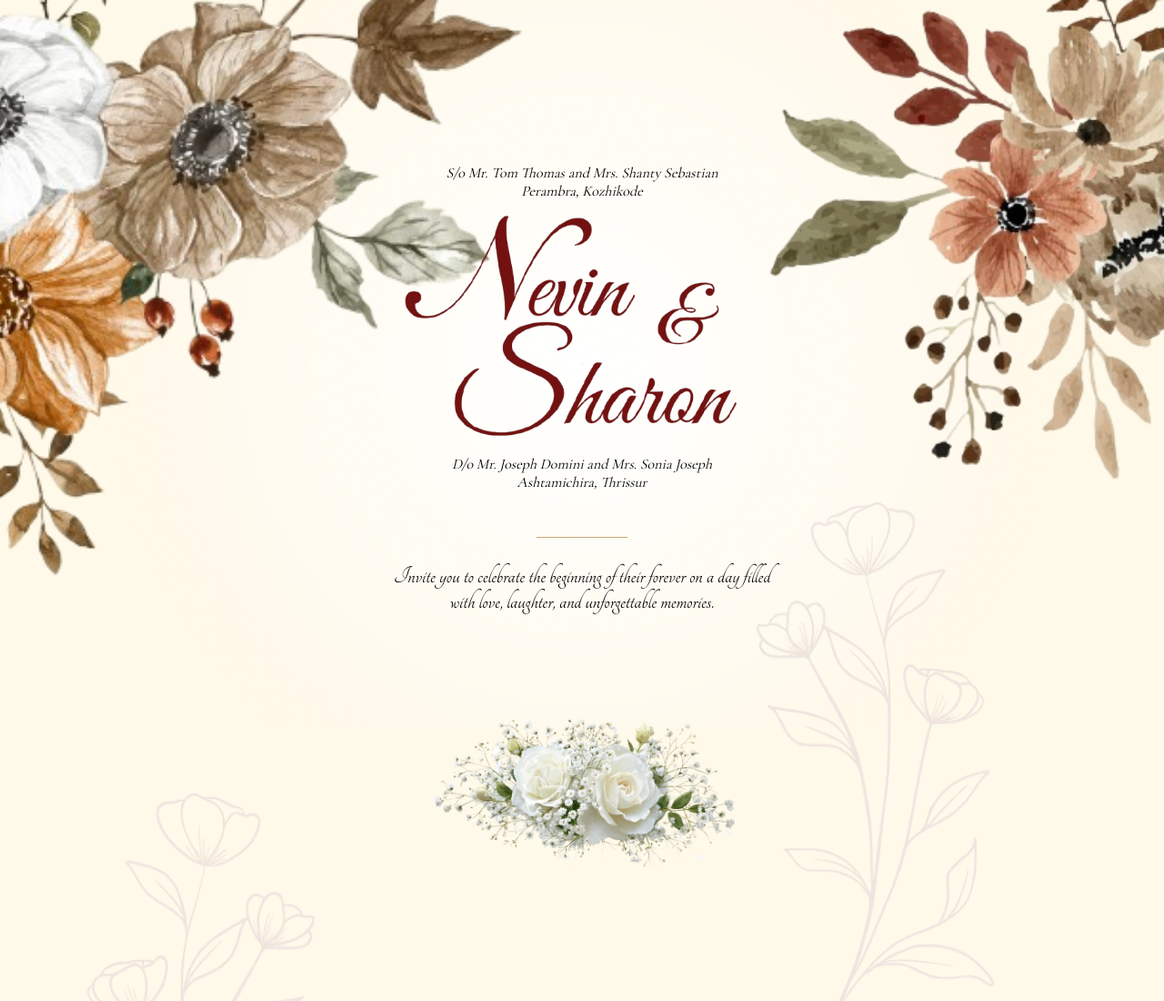
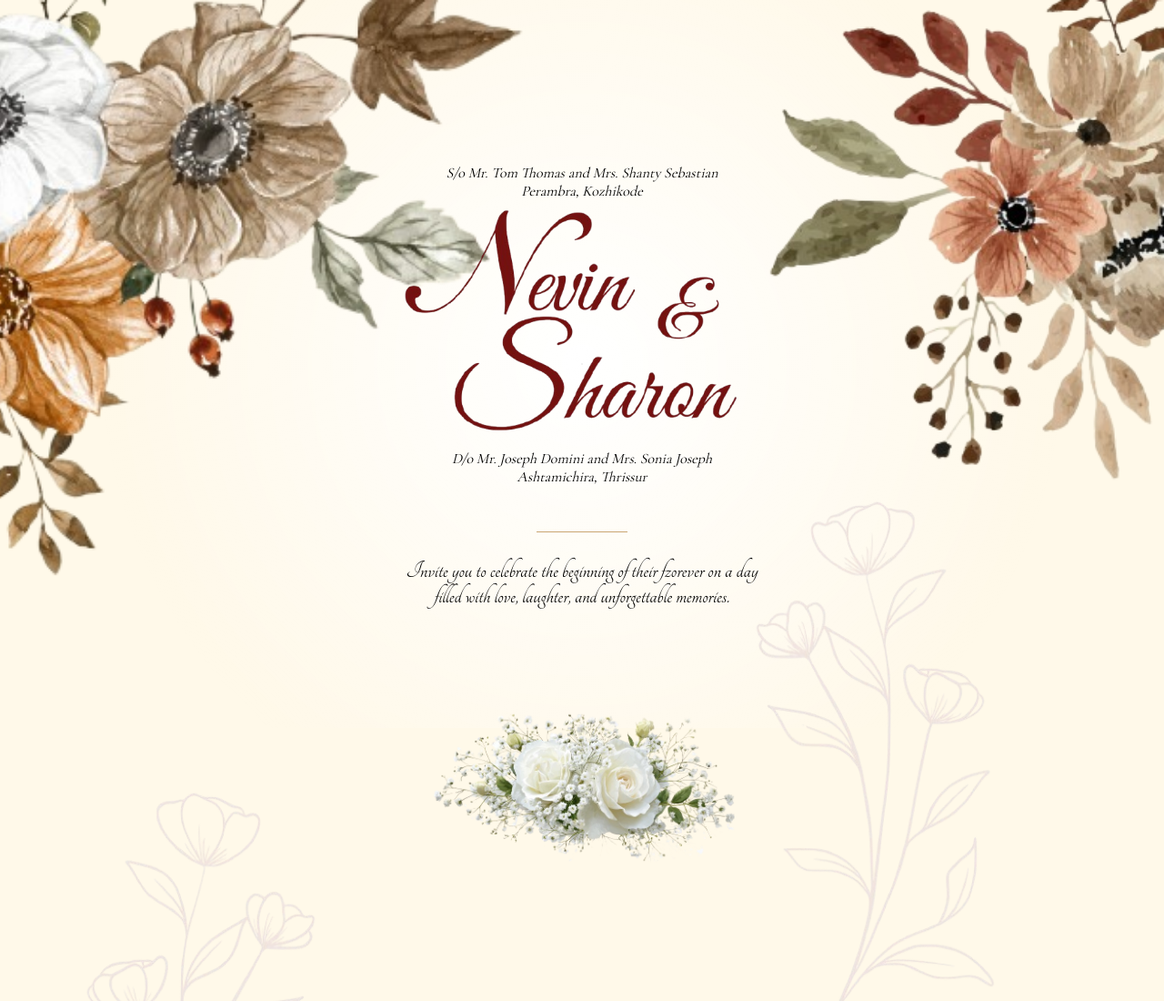
Before and after one commit to Nevin-Sharon/hi, a plain HTML site: page index.html in a window 1280 px wide. Shown: the top 1100 px of the page at 91% size. Drawn offline with nearby package versions, Linux system fonts and the light colour scheme; a web font is replaced by a local one.

Commit message:
Add files via upload

```diff
--- a/index.html
+++ b/index.html
@@ -28,15 +28,14 @@
 
     <!-- 💍 HERO -->
     <section class="hero reveal show">
-      <p class="subline reveal">S/o Mr. Tom Thomas and Mrs. Shanty Sebastian<br>
-        Perambra, Kozhikode</p>
-
+      <p class="subline reveal">S/o Mr. Tom Thomas and Mrs. Shanty Sebastian <br></p>
+      <p class="subline-1 reveal">Perambra, Kozhikode </p>
       <img src="namecard.png" class="name-img reveal">
-      <p class="subline-2 reveal">D/o Mr. Joseph Domini and Mrs. Sonia Joseph<br>
-        Ashtamichira, Thrissur</p>
+      <p class="subline-2 reveal">D/o Mr. Joseph Domini and Mrs. Sonia Joseph </p>
+      <p class="subline-3 reveal">Ashtamichira, Thrissur</p>
       <div class="divider"></div>
       <p class="intro-msg reveal">
-        Invite you to celebrate the beginning of their forever on a day filled with love,
+        Invite you to celebrate the beginning of their fzorever on a day filled with love,
         laughter, and unforgettable memories.
       </p>
     </section>
--- a/style.css
+++ b/style.css
@@ -52,12 +52,33 @@ body::after {
   font-family: 'Cormorant Garamond';
   font-style: italic;
   margin-top: 160px;
+  padding: 0px;
+  margin-bottom: 0px;
 }
+
+.subline-1 {
+  font-family: 'Cormorant Garamond';
+  margin: 0px;padding: 0px;
+  font-style: italic;
+  margin-bottom: 10px;
+}
+
 .subline-2 {
      font-family: 'Cormorant Garamond';
     font-style: italic;
+    margin-bottom: 0px;
+    padding-bottom: 0px;
+}
+
+.subline-3 {
+     font-family: 'Cormorant Garamond';
+    font-style: italic;
     margin-bottom: 50px;
+    margin-top: 0px;
+    padding-top: 0px;
 }
+
+
 .intro-msg {
   font-family: 'Tangerine';
   font-size: 28px;
```
